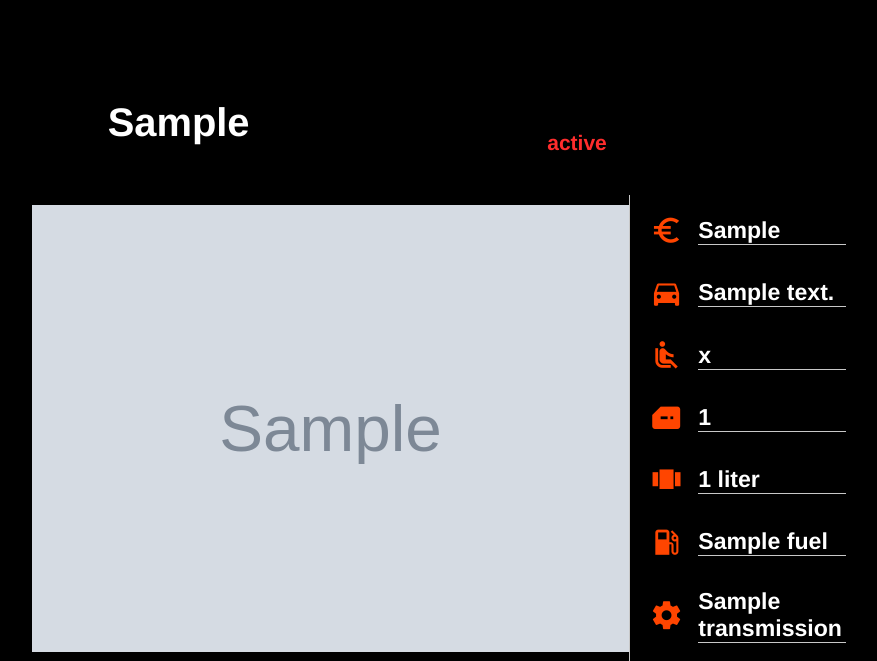
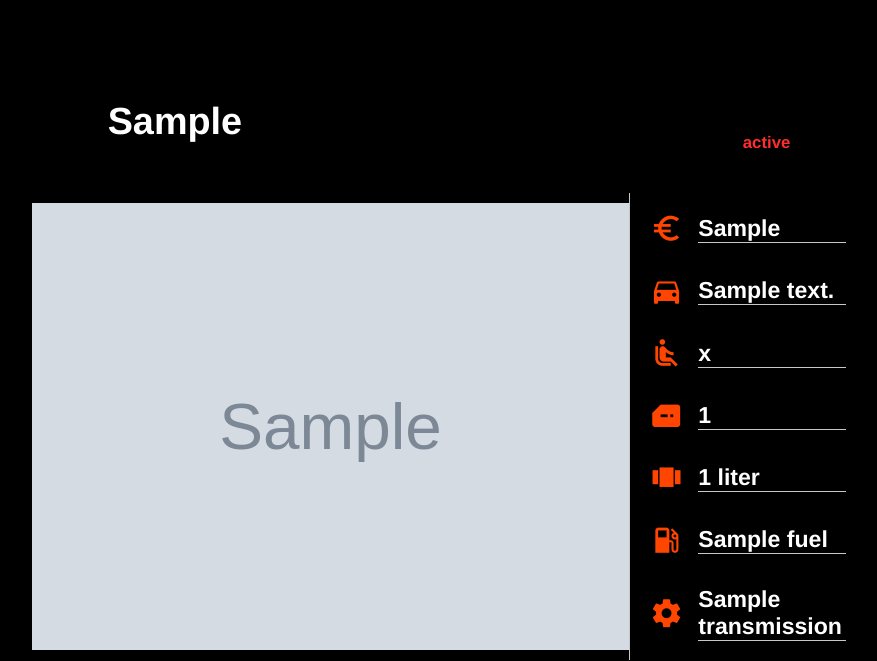
Before and after one commit to tomasz-g/car_hire_django_app, a Django app: template cars_fleet/templates/cars_fleet/cars-details.html in a window 1280 px wide. Shown: the part 180-841 px from the top of the page, without its empty margins (191-1068 px from the left). Run offline with Django 3.2, Linux system fonts and the light colour scheme; the template is opened without the code that fills it: most values are stand-ins (such as "Sample title", 1, 10 or a date in 2020); grey boxes marked "Sample" are stand-in pictures.

Commit message:
Adjust <h1> and <span> in .car-details-container

```diff
--- a/cars_fleet/static/css/styles.css
+++ b/cars_fleet/static/css/styles.css
@@ -331,17 +331,20 @@ section.car-details-container {
     grid-row-gap: 20px;
 }
 section.car-details-container h1 {
-    grid-column: 2 / 8;
+    grid-column: 2 / 7;
     grid-row: 1;
     color: rgb(255, 255, 255);
-    font-size: 1.3rem;
+    font-size: 1.2rem;
     text-align: left;
+    padding-left: 5px;
 }
 section.car-details-container > span {
     grid-row: 1;
-    grid-column: 6 / 9;
-    align-self: flex-end;
-    justify-self: center;
+    grid-column: 7 / 10;
+    padding-left: 5px;
+    font-size: .6rem;
+    align-self: end;
+    justify-self: end;
 }
 span.not-available {
     color: rgb(255, 45, 45);
@@ -457,6 +460,10 @@ section.login-form {
     }
     section.car-details {
         margin-top: 150px;
+    }
+    section.car-details-container > span {
+        grid-column: 8 / 10;
+        font-size: .7rem;
     }
     section.car-detail-extras {
         padding: 10px 30px 50px;
@@ -639,7 +646,12 @@ section.login-form {
     }
     section.car-details-container h1 {
         padding: 10px 0;
-        font-size: 1.9rem;
+        font-size: 1.8rem;
+    }
+    section.car-details-container > span {
+        grid-column: 8 / 10;
+        font-size: .8rem;
+        padding: 0;
     }
     section.car-details-container > img {
         grid-column: 1 / 8;
```
